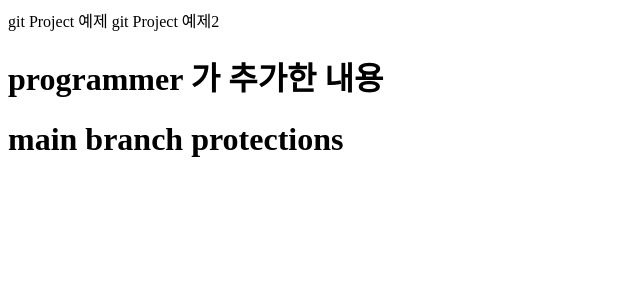
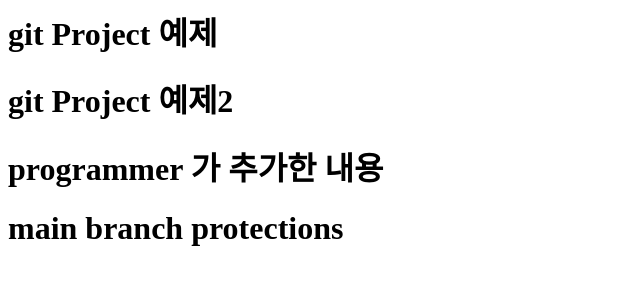
Before and after one commit to maegigal/git_Projrct, a plain HTML site: page index.html in a window 1280 px wide. Shown: the whole page, without its empty margins (0-640 px from the left). Drawn offline with Linux system fonts and the light colour scheme.

Commit message:
protection commit edited

```diff
--- a/index.html
+++ b/index.html
@@ -2,9 +2,9 @@
     <head> </head>
 
     <body>
-        <hi>git Project 예제</hi>
+        <h1>git Project 예제</h1>
 
-        <hi>git Project 예제2</hi>
+        <h1>git Project 예제2</h1>
 
         <h1>programmer 가 추가한 내용</h1>
 
```
